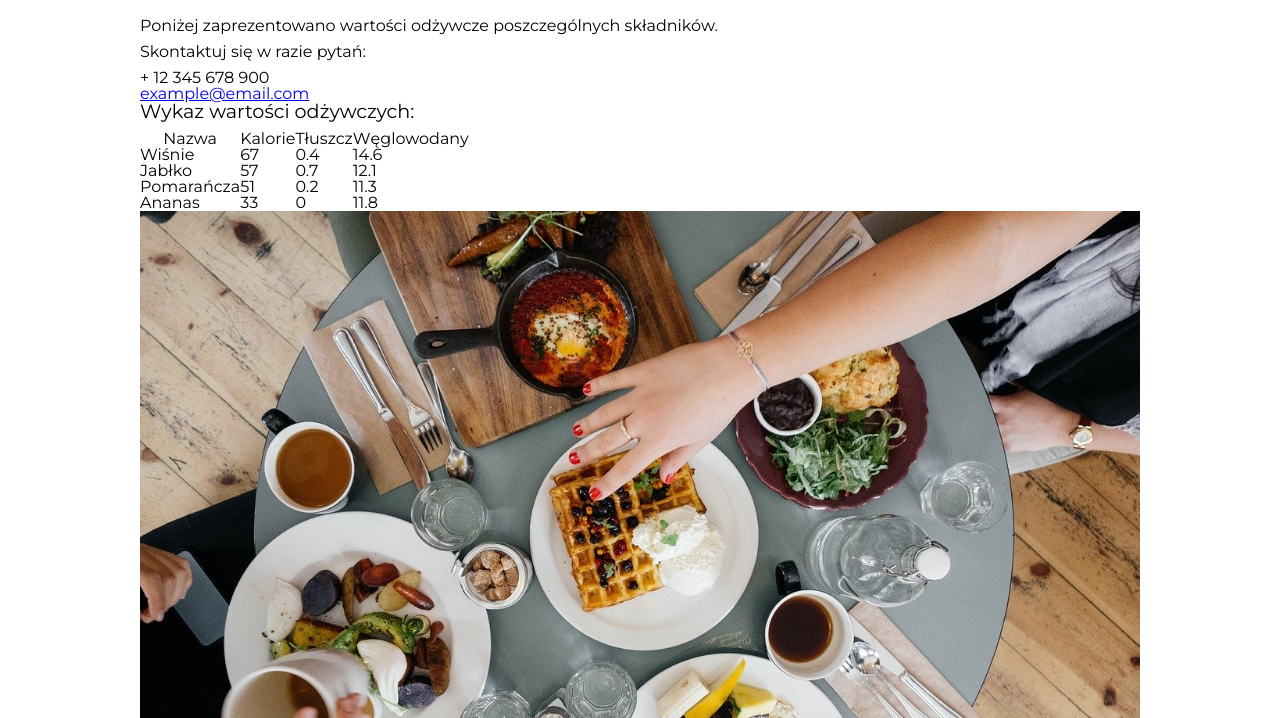
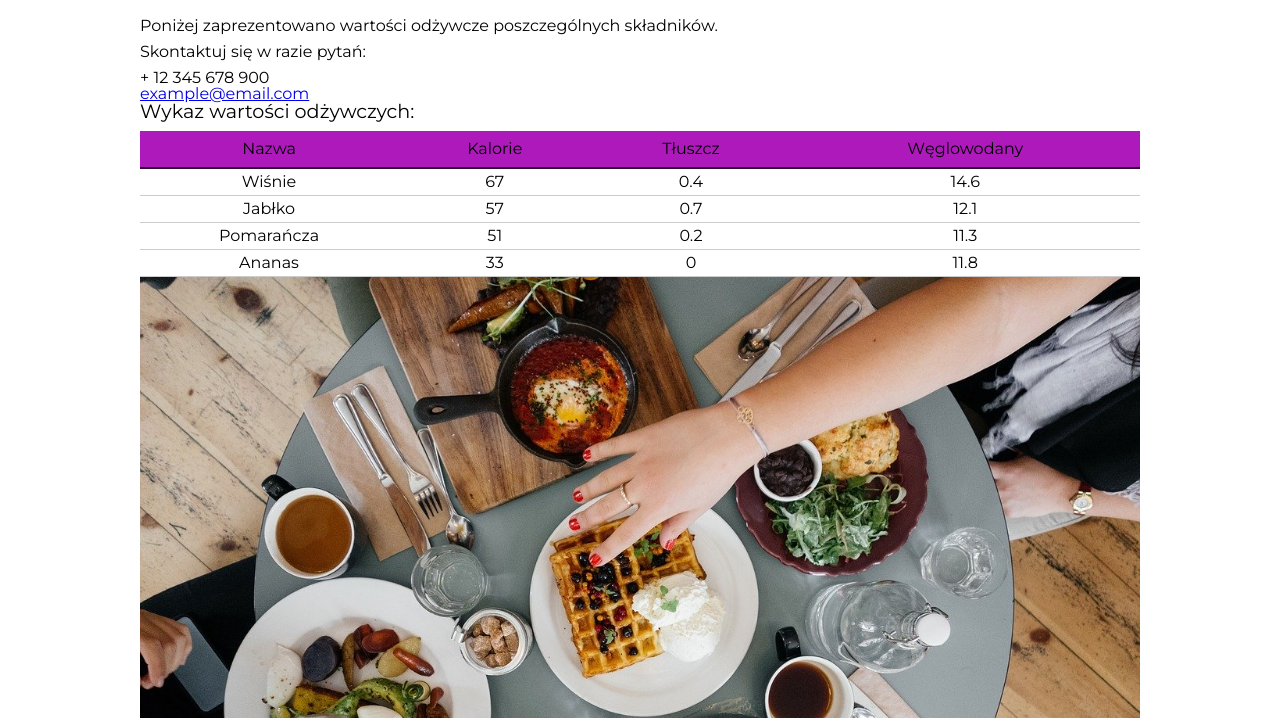
Before and after one commit to stoqel33/ResponsiveProject, a website built with webpack: page index.html in a window 1280 px wide. Shown: the part 82-800 px from the top of the page. Built offline with nearby package versions, Linux system fonts and the light colour scheme; some icons are missing; files whose address does not match are found by name.

Commit message:
add style for table

```diff
--- /dev/null
+++ b/scss/_table.scss
@@ -0,0 +1,22 @@
+table{
+  width: 100%;
+
+  thead{
+    border-bottom: 2px solid darken( $main-color,30%);
+    color: $font-color;
+    background-color: $main-color;
+  }
+
+  tr{
+    border-bottom: 1px solid #ccc;
+  }
+
+  th,th{
+    padding: $main-spacing /2;
+  }
+
+  td{
+    padding: $main-spacing/4 0;
+    text-align: center;
+  }
+}
--- a/scss/style.scss
+++ b/scss/style.scss
@@ -2,4 +2,5 @@
 @import 'variables';
 @import 'typography';
 @import 'base';
-@import 'header'
+@import 'header';
+@import 'table';
```
Also changed, not shown: dist/main.min.css.
